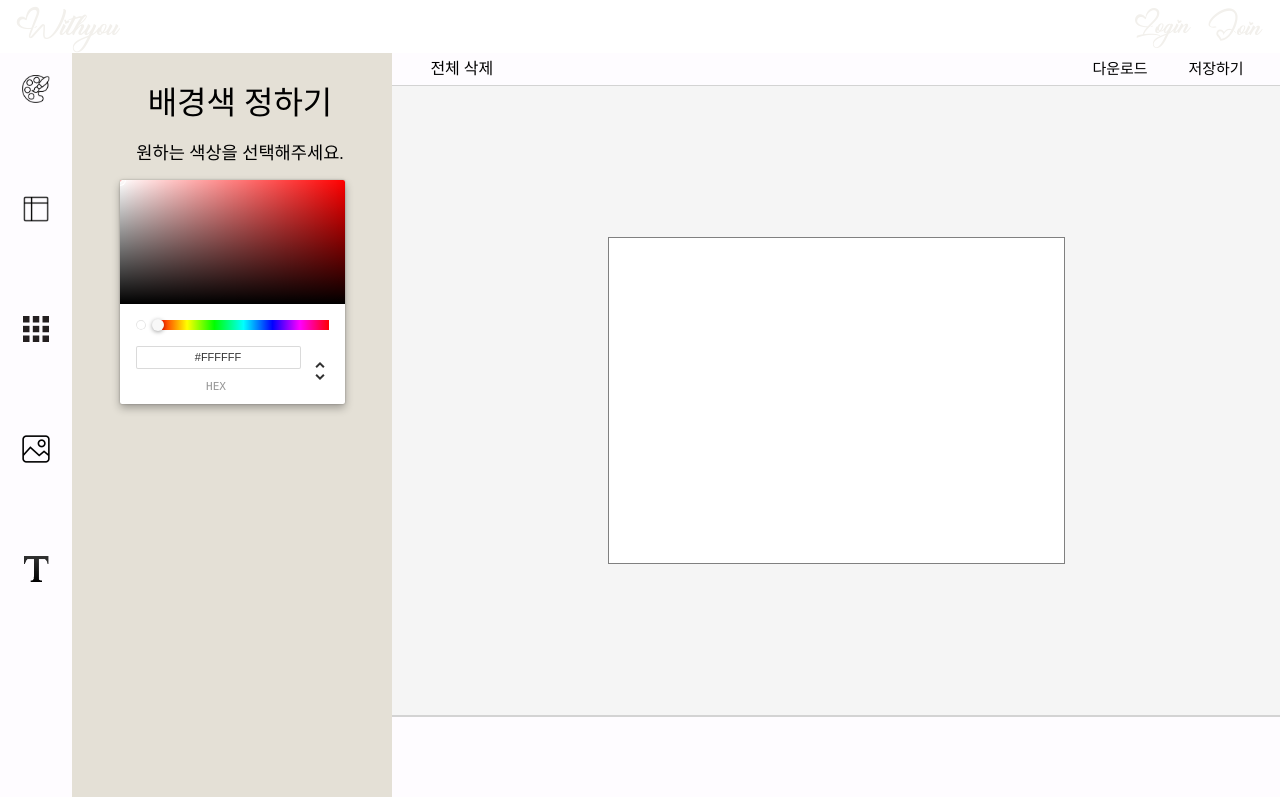
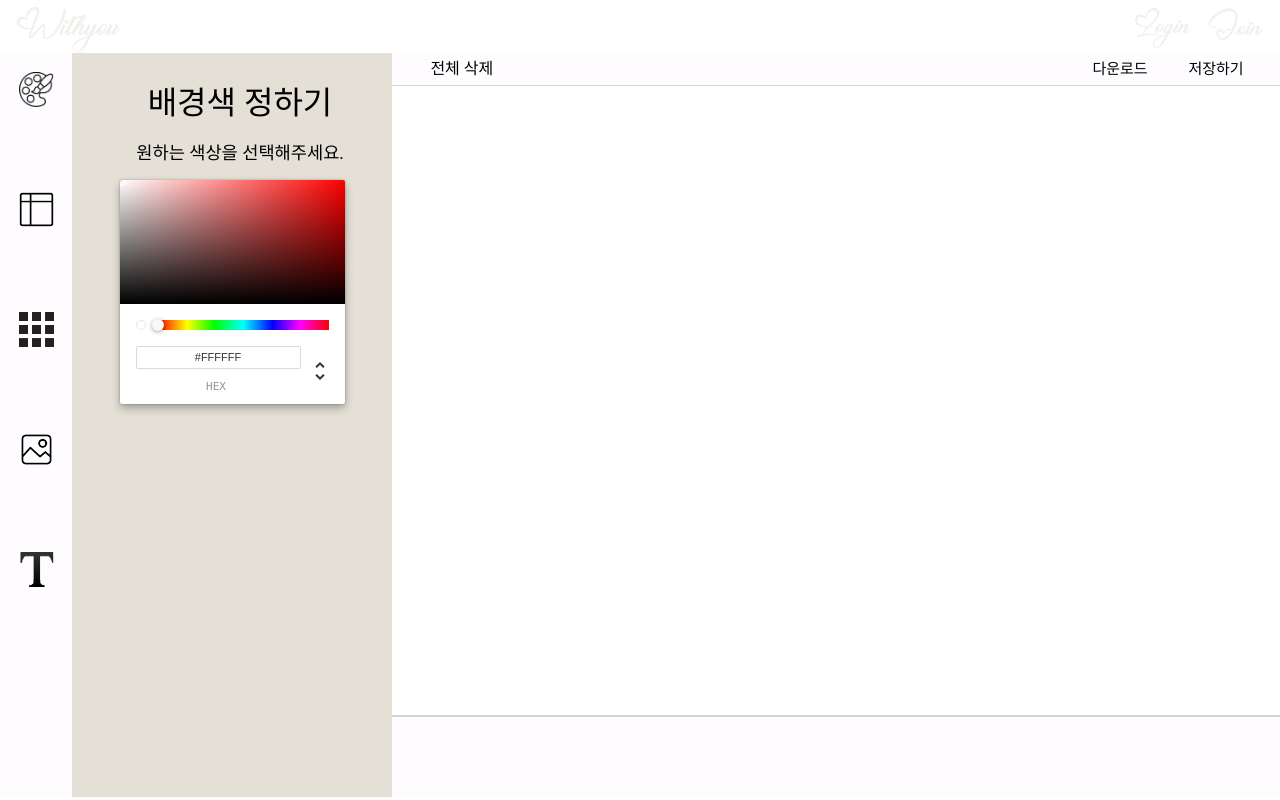
Before and after one commit to onniseonmi/Withyou, a React (Create React App) app in the folder client/: page /editpage in a window 1280 px wide. Built offline with nearby package versions, Linux system fonts and the light colour scheme; a web font is replaced by a local one.

Commit message:
FIX EditPage CSS

```diff
--- a/client/src/components/editpage/TopMenu.js
+++ b/client/src/components/editpage/TopMenu.js
@@ -6,7 +6,11 @@ axios.default.withCredentials = true;
 const server_url_1 = "http://localhost:4000";
 const server_url_2 =
   "http://ec2-3-24-168-238.ap-southeast-2.compute.amazonaws.com:4000";
-export default function TopMenu({ deSelectObject, setItemStates }) {
+export default function TopMenu({
+  deSelectObject,
+  setItemStates,
+  setCurrentCanvasColor,
+}) {
   async function download() {
     await deSelectObject();
     await html2canvse(document.querySelector("#canvas-paper")).then(
@@ -70,7 +74,13 @@ export default function TopMenu({ deSelectObject, setItemStates }) {
   return (
     <div id="top-menu">
       <div className="top-menu-box top-menu-left">
-        <div id="delete-all-object" onClick={() => setItemStates([])}>
+        <div
+          id="delete-all-object"
+          onClick={() => {
+            setCurrentCanvasColor({ hex: "#ffffff" });
+            setItemStates([]);
+          }}
+        >
           전체 삭제
         </div>
       </div>
--- a/client/src/components/editpage/canvas/modals/Image.js
+++ b/client/src/components/editpage/canvas/modals/Image.js
@@ -64,6 +64,8 @@ export default function Image({ addToItems }) {
             선택한 사진이 올바르지 않습니다.
             <br />
             다시 선택해주세요.
+            <br />
+            (지원 형식 : JPG, JPEG, PNG, BMP)
           </div>
         )}
       </div>
--- a/client/src/css/EditPage.css
+++ b/client/src/css/EditPage.css
@@ -41,17 +41,8 @@
   height: 325px;
   transform: scale(2);
   transition: 0.5s;
-  border: 1px solid gray;
+  border: 1px solid black;
   position: relative;
-}
-
-@media screen and (max-width: 1300px) {
-  #canvas-paper {
-    transform: scale(1);
-    width: 455px;
-    height: 325px;
-    transition: 0.5s;
-  }
 }
 
 @media screen and (max-width: 900px) {
@@ -86,7 +77,6 @@
   #canvas-paper {
     width: 84vw;
     height: 60vw;
-    border: 1px solid gray;
     position: relative;
   }
 
--- a/client/src/css/editpage/TopMenu.css
+++ b/client/src/css/editpage/TopMenu.css
@@ -15,12 +15,14 @@
   justify-content: left;
   cursor: pointer;
   margin-left: 3vw;
+  text-align: center;
 }
 
 .top-menu-right {
   display: flex;
   position: absolute;
   right: 1rem;
+  font-size: 15px;
 }
 
 .top-menu-right > div {
@@ -34,6 +36,11 @@
   justify-content: space-around;
 }
 
+.top-menu-left > div:hover {
+  font-size: 18px;
+  cursor: pointer;
+  transition: 0.1s;
+}
 #download:hover,
 #save:hover {
   font-size: 18px;
@@ -63,8 +70,6 @@
   }
   #top-menu-save {
     font-size: 2rem;
-  }
-  #top-menu-save {
     width: 15vh;
     display: flex;
     justify-content: space-around;
--- a/client/src/css/editpage/canvas/modals/ObjectProperty.css
+++ b/client/src/css/editpage/canvas/modals/ObjectProperty.css
@@ -61,7 +61,7 @@
   color: white;
   border-radius: 0.3rem;
   border-color: white;
-  font-size: 15px;
+  font-size: 18px;
   text-align: center;
   width: 25px;
 }
@@ -103,7 +103,7 @@
     color: white;
     border-radius: 0.3rem;
     border-color: white;
-    font-size: 12px;
+    font-size: 14px;
     text-align: center;
     width: 25px;
   }
--- a/client/src/css/editpage/menu/EditMenuBar.css
+++ b/client/src/css/editpage/menu/EditMenuBar.css
@@ -8,8 +8,8 @@
   transition: 0.5s;
 }
 .menubar-btn img {
-  width: 2vw;
-  height: 2vw;
+  width: 35px;
+  height: 35px;
   margin: auto;
   cursor: pointer;
 }
@@ -18,12 +18,12 @@
   transition: 0.5s;
 }
 #menuBar-image {
-  width: 2.5vw;
-  height: 2.5vw;
+  width: 35px;
+  height: 35px;
 }
 #menuBar-bg {
-  width: 2.2vw;
-  height: 2.2vw;
+  width: 35px;
+  height: 35px;
 }
 @media screen and (max-width: 900px) {
   #menuBar-container {
@@ -37,16 +37,16 @@
     height: 3.5rem;
   }
   #menuBar-image {
-    width: 6vw;
-    height: 6vw;
+    width: 30px;
+    height: 30px;
   }
   #menuBar-bg {
-    width: 5vw;
-    height: 5vw;
+    width: 30px;
+    height: 30px;
   }
   .menubar-btn img {
-    width: 5vw;
-    height: 5vw;
+    width: 30px;
+    height: 30px;
     margin: auto;
     cursor: pointer;
   }
--- a/client/src/pages/EditPage.js
+++ b/client/src/pages/EditPage.js
@@ -262,6 +262,7 @@ export default function EditPage() {
             <TopMenu
               deSelectObject={deSelectObject}
               setItemStates={setItemStates}
+              setCurrentCanvasColor={setCurrentCanvasColor}
             />
           </div>
           <div id="canvas-container" onClick={(e) => onclickToDeselect(e)}>
```
